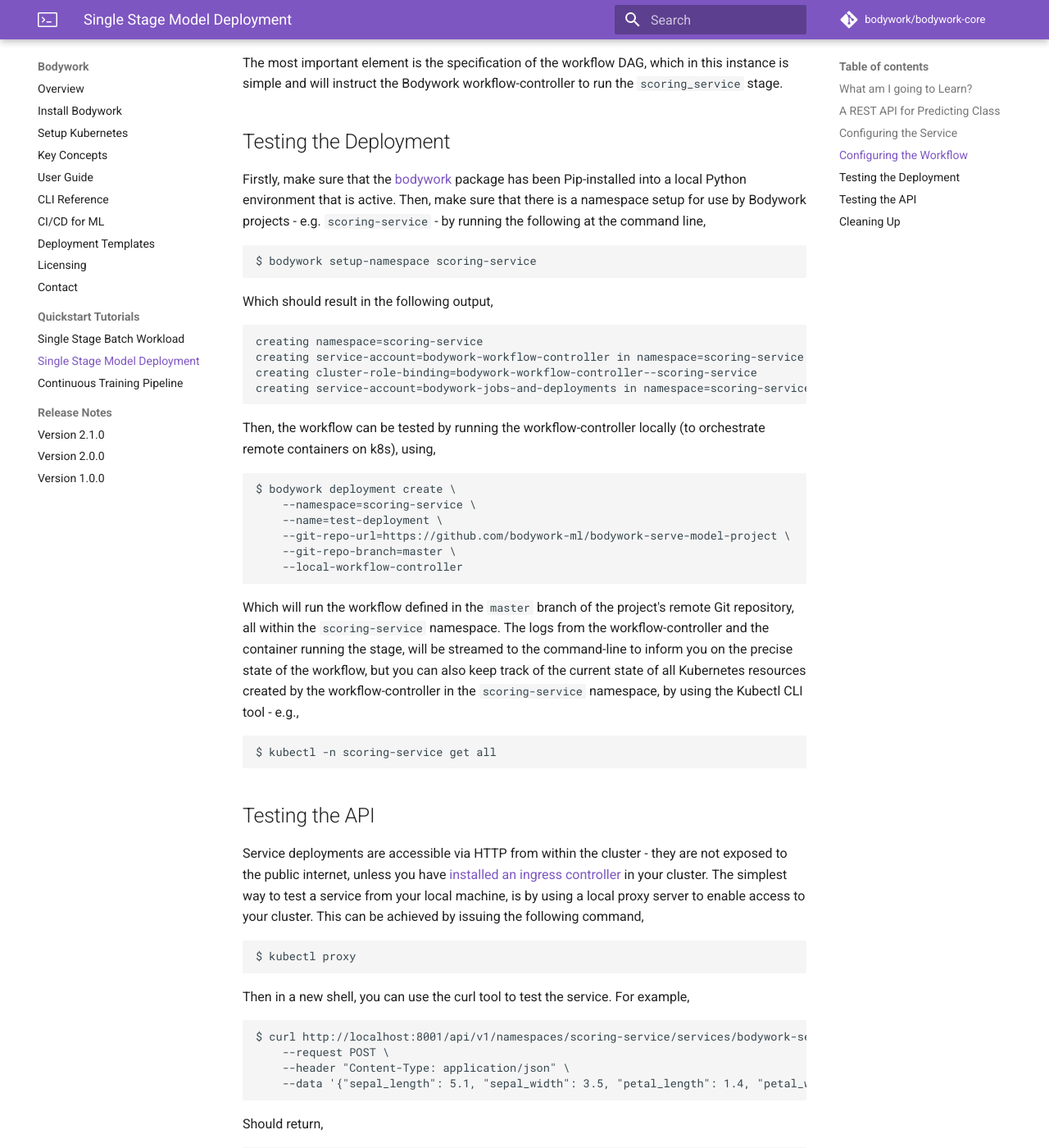
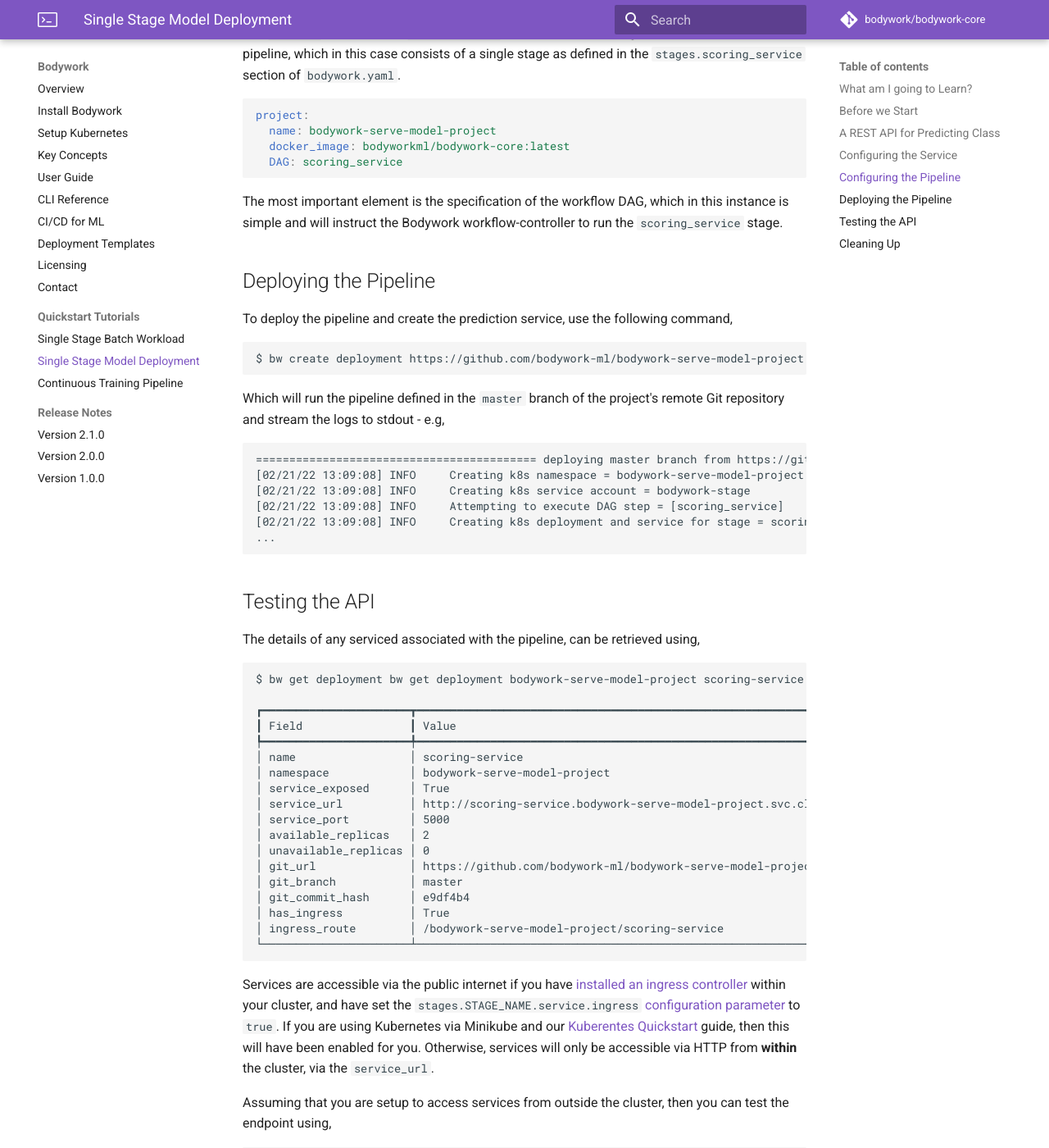
Before and after one commit to bodywork-ml/bodywork-docs, an MkDocs documentation site: the page built from docs/quickstart_serve_model.md, in a window 1280 px wide and 1400 px high, scrolled down 4251 px. Shown: the whole window at 82% size. Built offline with MkDocs 1.6.1 and Material for MkDocs 9.7.7, drawn with Linux system fonts in a browser that asks for light colours; comment, search, counter and statistics services are not loaded; some of the changed text lies outside the part shown.

Commit message:
Update model deployment quickstart guide.

````diff
--- a/docs/quickstart_serve_model.md
+++ b/docs/quickstart_serve_model.md
@@ -2,24 +2,27 @@
 
 ![serve model](images/serve_model_qs.png)
 
-This tutorial refers to files within a Bodywork project hosted on GitHub - check it out [here](https://github.com/bodywork-ml/bodywork-serve-model-project). If you want to execute the examples, you will need to have setup [access to a Kubernetes cluster](index.md#prerequisites) and [installed bodywork](installation.md) on your local machine.
+## What am I going to Learn?
+
+* [x] How to deploy a prediction service that exposes a pre-trained model via a REST API.
+* [x] How to test the prediction service.
+
+## Before we Start
+
+This tutorial refers to files within a Bodywork template project hosted on GitHub - check it out [here](https://github.com/bodywork-ml/bodywork-serve-model-project). If you want to run the examples you will need to [install Bodywork](installation.md) on your machine and setup access to Kubernetes (see the [Kubernetes Quickstart](index.md#prerequisites) for help  with this).
 
 We **strongly** recommend that you find five minutes to read about the [key concepts](key_concepts.md) that Bodywork is built upon, before beginning to work-through the examples below.
 
 !!! info "Working with private repositories"
-    If you've cloned the example project into a private repository and intend to use it for this tutorial, then you will need to follow the necessary configuration steps detailed [here](user_guide.md#working-with-private-git-repositories-using-ssh).
+    If you've cloned the example project into a private repository and intend to use this when following this tutorial, then you will need to be aware of the additional steps detailed [here](user_guide.md#private-git-repositories).
 
-## What am I going to Learn?
-
-* [x] How to expose a pre-trained model as a microservice with a REST API.
-* [x] How to deploy the service to Kubernetes.
-* [x] How to test the deployed service.
+This tutorial refers to files within a Bodywork project hosted on GitHub - check it out [here](https://github.com/bodywork-ml/bodywork-serve-model-project). If you want to execute the examples, you will need to have setup [access to a Kubernetes cluster](index.md#prerequisites) and [installed bodywork](installation.md) on your local machine.
 
 ## A REST API for Predicting Class
 
-The example model that we want to serve returns the predicted sub-species of iris plant, given four of its critical dimensions as inputs. For more information on this ML task see ['Quickstart - Deploy ML Pipeline'](quickstart_ml_pipeline.md#the-ml-task).
+The example model that we want to serve returns the predicted sub-species of iris plant, given four of its critical dimensions as inputs. For more information on this ML task see ['Quickstart - Continuous Training Pipeline'](quickstart_ml_pipeline.md#the-ml-task).
 
-The Bodywork project for this single-stage workflow is packaged as a [GitHub repository](https://github.com/bodywork-ml/bodywork-serve-model-project), and is structured as follows,
+The pipeline for this single stage service deployment workflow is packaged as a [GitHub repository](https://github.com/bodywork-ml/bodywork-serve-model-project), and is structured as follows,
 
 ```text
 root/
@@ -29,7 +32,7 @@ root/
  |-- bodywork.ini
 ```
 
-We have included the pre-trained model as part of the project for convenience (not as best practice).
+We have added the pre-trained model to the project's Git repository for convenience (not as best practice).
 
 ## Configuring the Service
 
@@ -37,10 +40,12 @@ All of the configuration for this deployment is held within the `bodywork.yaml`
 
 ```yaml
 version: "1.0"
+
 project:
   name: bodywork-serve-model-project
   docker_image: bodyworkml/bodywork-core:latest
   DAG: scoring_service
+
 stages:
   scoring_service:
     executable_module_path: scoring_service/service.py
@@ -56,6 +61,7 @@ stages:
       replicas: 2
       port: 5000
       ingress: true
+
 logging:
   log_level: INFO
 ```
@@ -63,9 +69,9 @@ logging:
 The `stages.scoring_service.executable_module_path` parameter points to the executable Python module - `service.py` - that defines what will happen when the `scoring_service` (service) stage is executed, within a pre-built Bodywork container. This module contains the code required to:
 
 1. load the pre-trained model; and,
-2. start a Flask service to score instances (or rows) of data, sent as JSON to a REST API.
+2. start a web service to score instances (or rows) of data, sent as JSON to an API endpoint.
 
-We have chosen to use the [Flask](https://flask.palletsprojects.com/en/1.1.x/) framework with which to engineer our REST API server application. The use of Flask is **not** a requirement in any way and you are free to use different frameworks - e.g. [FastAPI](https://fastapi.tiangolo.com).
+We chose to develop the prediction service using [Flask](https://flask.palletsprojects.com/en/1.1.x/), but this is **not** a requirement in any way and you are free to use any frameworks you like - e.g., [FastAPI](https://fastapi.tiangolo.com).
 
 The contents of `service.py` can be summarised as follows,
 
@@ -110,9 +116,9 @@ We recommend that you spend five minutes familiarising yourself with the full co
 $ python service.py
 ```
 
-And so it will start the server defined by `app` and expose the `/iris/v1/score` route that is being handled by `score()`. Note, that this process has no scheduled end and the stage will be kept up-and-running until it is re-deployed or [deleted](user_guide.md#deleting-redundant-service-deployments).
+And so it will start the server defined by `app` and expose the `/iris/v1/score` route that is being handled by `score()`. Note, that this process has no scheduled end and the stage will be kept up-and-running until it is re-deployed or [deleted](user_guide.md#deleting-services).
 
-The `stages.scoring_service.requirements` parameter in the `bodywork.yaml` file lists the 3rd party Python packages that will be Pip-installed on the pre-built Bodywork container, as required to run the `service.py` module. In this example we have,
+The `stages.scoring_service.requirements` parameter in `bodywork.yaml` lists the 3rd party Python packages that will be Pip-installed on the pre-built Bodywork container, as required to run the `service.py` module. In this example we have,
 
 ```text
 Flask==1.1.2
@@ -145,11 +151,11 @@ stages:
       ingress: true
 ```
 
-From which it is clear to see that we have specified that this stage is a service (deployment) stage (as opposed to a batch stage), together with an estimate of the CPU and memory resources to request from the Kubernetes cluster, how long to wait for the service to start-up and be 'ready', which port to expose, to create a path to the service from an externally-facing ingress controller (if present in the cluster), and how many instances (or replicas) of the server should be created to stand-behind the cluster-service.
+From which it is clear to see that we have specified that this stage will start a service (as opposed to run a batch job), together with an estimate of the CPU and memory resources to request from the Kubernetes cluster, how long to wait for the service to start-up and be 'ready', which port to expose, to create a path to the service from an externally-facing ingress controller (if present in the cluster), and how many instances (or replicas) of the server should be created to stand-behind the cluster-service.
 
-## Configuring the Workflow
+## Configuring the Pipeline
 
-The `project` section of the `bodywork.yaml` file contains the configuration for the whole workflow, which in this case consists of a single stage as defined in the `stages.scoring_service` section of `bodywork.yaml`.
+The `project` section of the `bodywork.yaml` file contains the configuration for the whole pipeline, which in this case consists of a single stage as defined in the `stages.scoring_service` section of `bodywork.yaml`.
 
 ```yaml
 project:
@@ -160,58 +166,62 @@ project:
 
 The most important element is the specification of the workflow DAG, which in this instance is simple and will instruct the Bodywork workflow-controller to run the `scoring_service` stage.
 
-## Testing the Deployment
+## Deploying the Pipeline
 
-Firstly, make sure that the [bodywork](https://pypi.org/project/bodywork/) package has been Pip-installed into a local Python environment that is active. Then, make sure that there is a namespace setup for use by Bodywork projects - e.g. `scoring-service` - by running the following at the command line,
+To deploy the pipeline and create the prediction service, use the following command,
 
 ```text
-$ bodywork setup-namespace scoring-service
+$ bw create deployment https://github.com/bodywork-ml/bodywork-serve-model-project master
 ```
 
-Which should result in the following output,
+Which will run the pipeline defined in the `master` branch of the project's remote Git repository and stream the logs to stdout - e.g,
 
 ```text
-creating namespace=scoring-service
-creating service-account=bodywork-workflow-controller in namespace=scoring-service
-creating cluster-role-binding=bodywork-workflow-controller--scoring-service
-creating service-account=bodywork-jobs-and-deployments in namespace=scoring-service
-```
-
-Then, the workflow can be tested by running the workflow-controller locally (to orchestrate remote containers on k8s), using,
-
-```text
-$ bodywork deployment create \
-    --namespace=scoring-service \
-    --name=test-deployment \
-    --git-repo-url=https://github.com/bodywork-ml/bodywork-serve-model-project \
-    --git-repo-branch=master \
-    --local-workflow-controller
-```
-
-Which will run the workflow defined in the `master` branch of the project's remote Git repository, all within the `scoring-service` namespace. The logs from the workflow-controller and the container running the stage, will be streamed to the command-line to inform you on the precise state of the workflow, but you can also keep track of the current state of all Kubernetes resources created by the workflow-controller in the `scoring-service` namespace, by using the Kubectl CLI tool - e.g.,
-
-```text
-$ kubectl -n scoring-service get all
+========================================== deploying master branch from https://github.com/bodywork-ml/bodywork-serve-model-project ===========================================
+[02/21/22 13:09:08] INFO     Creating k8s namespace = bodywork-serve-model-project
+[02/21/22 13:09:08] INFO     Creating k8s service account = bodywork-stage
+[02/21/22 13:09:08] INFO     Attempting to execute DAG step = [scoring_service]
+[02/21/22 13:09:08] INFO     Creating k8s deployment and service for stage = scoring-service
+...
 ```
 
 ## Testing the API
 
-Service deployments are accessible via HTTP from within the cluster - they are not exposed to the public internet, unless you have [installed an ingress controller](kubernetes.md#configuring-ingress) in your cluster. The simplest way to test a service from your local machine, is by using a local proxy server to enable access to your cluster. This can be achieved by issuing the following command,
+The details of any serviced associated with the pipeline, can be retrieved using,
 
 ```text
-$ kubectl proxy
+$ bw get deployment bw get deployment bodywork-serve-model-project scoring-service
+
+┏━━━━━━━━━━━━━━━━━━━━━━┳━━━━━━━━━━━━━━━━━━━━━━━━━━━━━━━━━━━━━━━━━━━━━━━━━━━━━━━━━━━━━━━━━━━━━━━┓
+┃ Field                ┃ Value                                                                 ┃
+┡━━━━━━━━━━━━━━━━━━━━━━╇━━━━━━━━━━━━━━━━━━━━━━━━━━━━━━━━━━━━━━━━━━━━━━━━━━━━━━━━━━━━━━━━━━━━━━━┩
+│ name                 │ scoring-service                                                       │
+│ namespace            │ bodywork-serve-model-project                                          │
+│ service_exposed      │ True                                                                  │
+│ service_url          │ http://scoring-service.bodywork-serve-model-project.svc.cluster.local │
+│ service_port         │ 5000                                                                  │
+│ available_replicas   │ 2                                                                     │
+│ unavailable_replicas │ 0                                                                     │
+│ git_url              │ https://github.com/bodywork-ml/bodywork-serve-model-project           │
+│ git_branch           │ master                                                                │
+│ git_commit_hash      │ e9df4b4                                                               │
+│ has_ingress          │ True                                                                  │
+│ ingress_route        │ /bodywork-serve-model-project/scoring-service                         │
+└──────────────────────┴───────────────────────────────────────────────────────────────────────┘
 ```
 
-Then in a new shell, you can use the curl tool to test the service. For example,
+Services are accessible via the public internet if you have [installed an ingress controller](kubernetes.md#installing-nginx) within your cluster, and have set the `stages.STAGE_NAME.service.ingress` [configuration parameter](#service-deployment-stages) to `true`. If you are using Kubernetes via Minikube and our [Kuberentes Quickstart](kubernetes.md#quickstart) guide, then this will have been enabled for you. Otherwise, services will only be accessible via HTTP from **within** the cluster, via the `service_url`.
+
+Assuming that you are setup to access services from outside the cluster, then you can test the endpoint using,
 
 ```text
-$ curl http://localhost:8001/api/v1/namespaces/scoring-service/services/bodywork-serve-model-project--scoring-service/proxy/iris/v1/score \
+$ curl http://192.168.49.2/bodywork-serve-model-project/scoring-service/iris/v1/score \
     --request POST \
     --header "Content-Type: application/json" \
     --data '{"sepal_length": 5.1, "sepal_width": 3.5, "petal_length": 1.4, "petal_width": 0.2}'
 ```
 
-Should return,
+That ought to return,
 
 ```json
 {
@@ -223,21 +233,10 @@ Should return,
 
 According to how the payload has been defined in the `scoring-service/serve.py` module.
 
-If an ingress controller is operational in your cluster, then the service can be tested via the public internet using,
+## Cleaning Up
+
+To tear-down the service created by the pipeline you can use,
 
 ```text
-$ curl http://YOUR_CLUSTERS_EXTERNAL_IP/scoring-service/bodywork-serve-model-project--scoring-service/iris/v1/score \
-    --request POST \
-    --header "Content-Type: application/json" \
-    --data '{"sepal_length": 5.1, "sepal_width": 3.5, "petal_length": 1.4, "petal_width": 0.2}'
+$ bw delete deployment bodywork-serve-model-project
 ```
-
-See [here](kubernetes.md#connecting-to-the-cluster) for instruction on how to retrieve `YOUR_CLUSTERS_EXTERNAL_IP`.
-
-## Cleaning Up
-
-To clean-up the deployment in its entirety, delete the namespace using kubectl - e.g. by running,
-
-```text
-$ kubectl delete ns scoring-service
-```
````
Also changed, not shown: docs/quickstart_batch_job.md (+5 -5 lines), docs/user_guide.md (+3 -1 lines).
